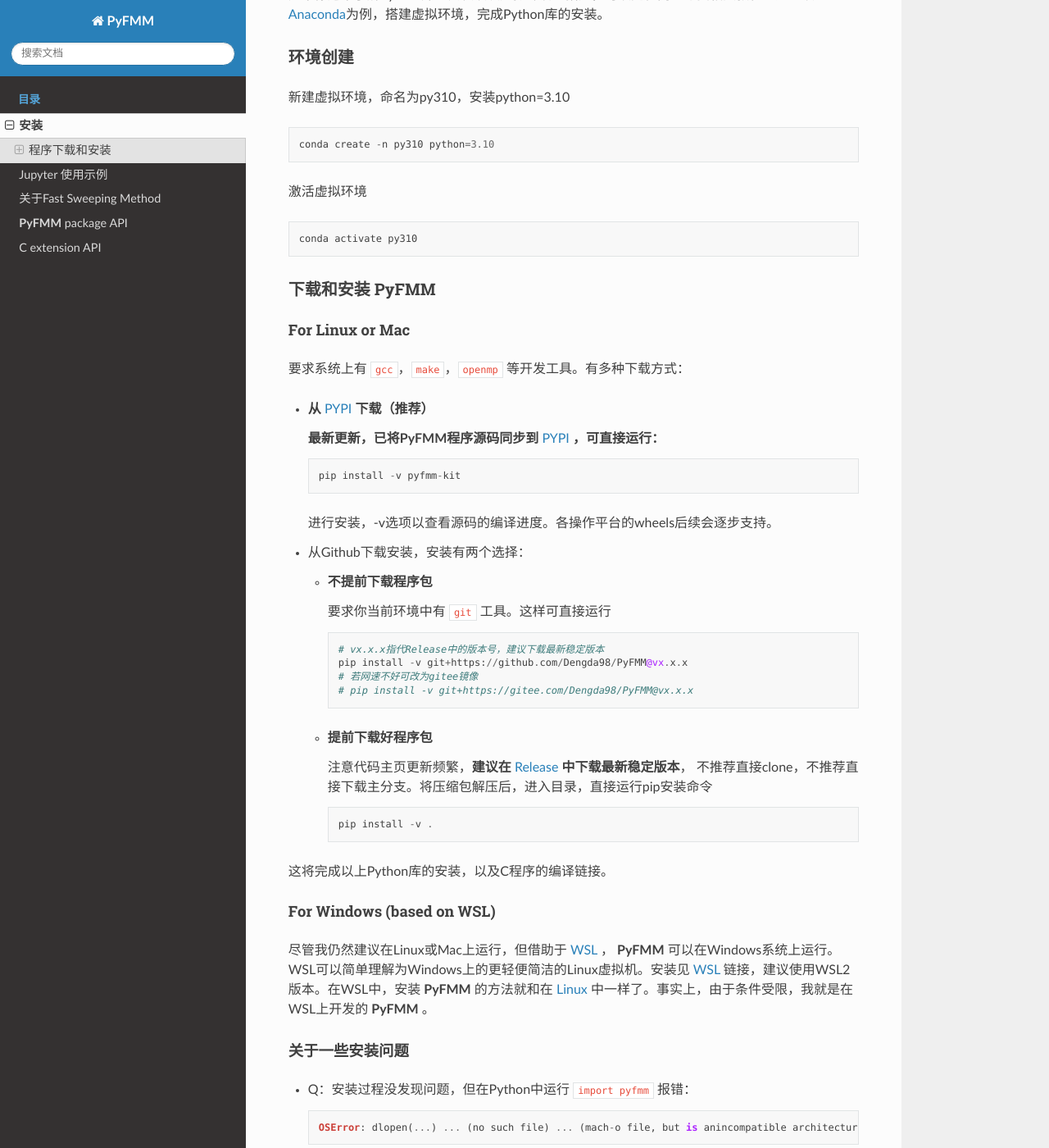
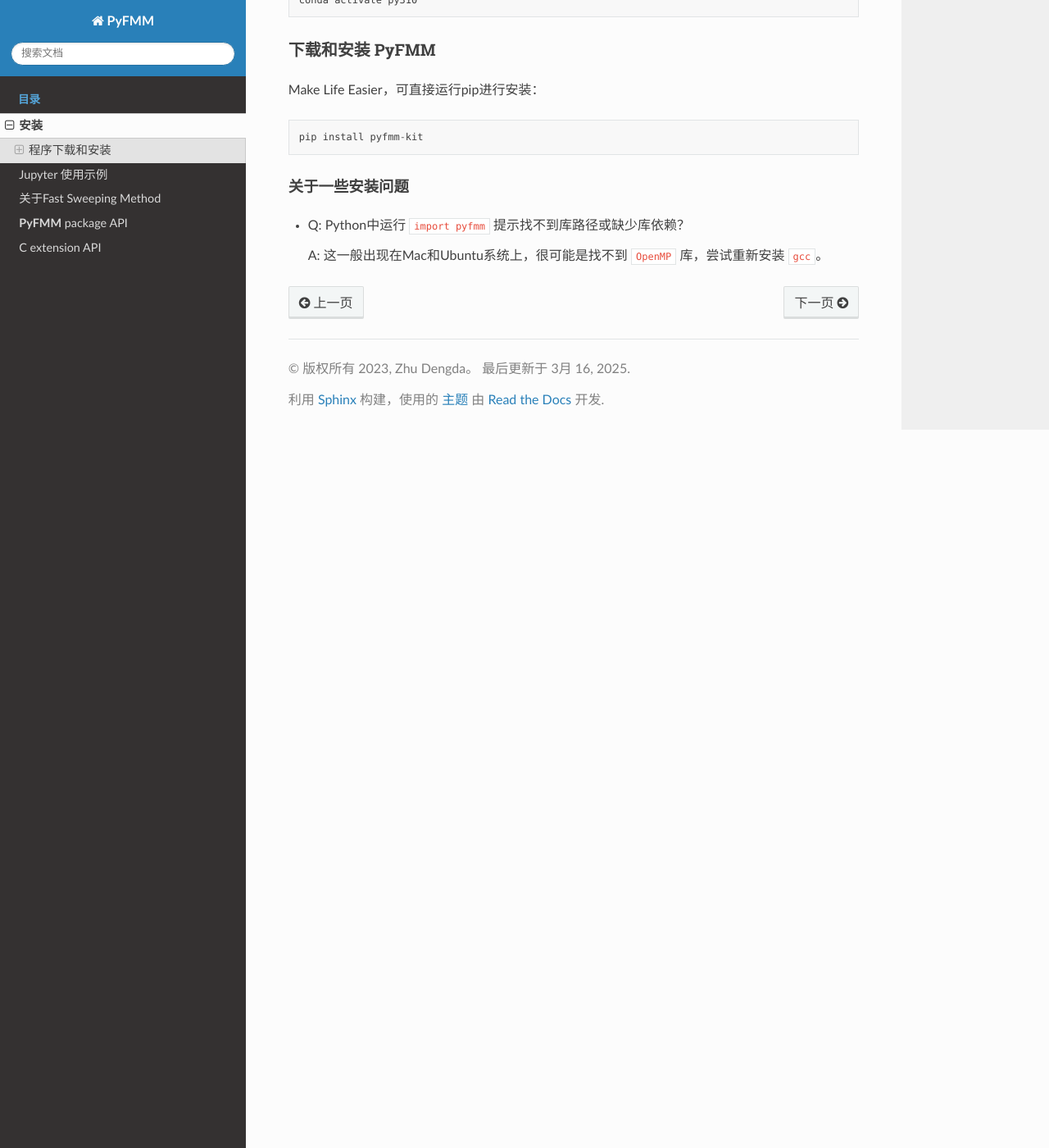
Before and after one commit to Dengda98/PyFMM, a Sphinx documentation site: the page built from docs/source/install.rst, in a window 1280 px wide and 1400 px high, scrolled down 1064 px. Shown: the whole window at 82% size. Built offline with Sphinx 7.4.7 and the Read the Docs theme 3.1.0, drawn with Linux system fonts in a browser that asks for light colours; pages that are not in the unit, such as notebooks, are missing from menus; some of the changed text lies outside the part shown.

Commit message:
DOC: update README and docs to support macos, ubuntu and windows

```diff
--- a/docs/source/install.rst
+++ b/docs/source/install.rst
@@ -8,7 +8,20 @@
 -----------------------------------------------------------
 
 
-**PyFMM**  目前可在Linux、Mac系统上运行，在Windows系统上可借助 `WSL <https://learn.microsoft.com/en-us/windows/wsl/>`_ 兼容运行。依赖库包括：
+从当前本版本起， **PyFMM** 提供多平台预编译版本的安装包，无需再进行本地编译。
+
+支持操作系统：
+
+.. raw:: html
+
+   <input type="checkbox" checked disabled> Linux<br>
+   <input type="checkbox" checked disabled> macOS<br>
+   <input type="checkbox" checked disabled> Windows<br>
+
+\
+
+
+依赖库包括：
 
 ::
 
@@ -18,28 +31,6 @@
     matplotlib >= 3.5
     jupyter
 
-
-C程序的编译链接基于 :code:`gcc` 编译器 + :code:`OpenMP` ，编译命令使用 :code:`make`，**确保系统已安装相应工具**。
-
-以ubuntu为例，安装 :code:`gcc` 和 :code:`make` :
-
-::
-
-    sudo apt install build-essential
-
-目前常见编译器应该已内置 :code:`OpenMP` 工具，或可运行以下命令安装:
-
-::
-
-    sudo apt install libomp-dev
-
-在Mac系统上则运行:
-
-::
-
-    brew install libomp
-
-Makefile位于 :code:`pyfmm/C_extension/Makefile` ，你可以自定义你的编译器和编译命令。
 
 
 程序下载和安装
@@ -72,71 +63,17 @@
 下载和安装 **PyFMM**
 ~~~~~~~~~~~~~~~~~~~~~
 
-.. _for_linux_or_mac:
+Make Life Easier，可直接运行pip进行安装：
 
-For Linux or Mac
-^^^^^^^^^^^^^^^^^^
+::
 
+  pip install pyfmm-kit
 
-
-要求系统上有 :code:`gcc`，:code:`make`，:code:`openmp` 等开发工具。有多种下载方式：
-
-+ **从** `PYPI <https://pypi.org/project/pyfmm-kit/>`_ **下载（推荐）**
-
-  **最新更新，已将PyFMM程序源码同步到** `PYPI <https://pypi.org/project/pyfmm-kit/>`_ **，可直接运行：**
-  ::
-
-    pip install -v pyfmm-kit
-
-  进行安装，-v选项以查看源码的编译进度。各操作平台的wheels后续会逐步支持。
-
-+ 从Github下载安装，安装有两个选择：
-
-  + **不提前下载程序包**
-
-    要求你当前环境中有 :code:`git` 工具。这样可直接运行
-    ::
-
-        # vx.x.x指代Release中的版本号，建议下载最新稳定版本
-        pip install -v git+https://github.com/Dengda98/PyFMM@vx.x.x
-        # 若网速不好可改为gitee镜像
-        # pip install -v git+https://gitee.com/Dengda98/PyFMM@vx.x.x
-
-  + **提前下载好程序包**
-
-    注意代码主页更新频繁，**建议在** `Release <https://github.com/Dengda98/PyFMM/releases>`_ **中下载最新稳定版本**，
-    不推荐直接clone，不推荐直接下载主分支。将压缩包解压后，进入目录，直接运行pip安装命令
-    ::
-
-        pip install -v .
-
-
-这将完成以上Python库的安装，以及C程序的编译链接。
-
-
-For Windows (based on WSL)
-^^^^^^^^^^^^^^^^^^
-
-尽管我仍然建议在Linux或Mac上运行，但借助于 `WSL <https://learn.microsoft.com/en-us/windows/wsl/>`_ ， **PyFMM** 可以在Windows系统上运行。WSL可以简单理解为Windows上的更轻便简洁的Linux虚拟机。安装见 `WSL <https://learn.microsoft.com/en-us/windows/wsl/>`_ 链接，建议使用WSL2版本。在WSL中，安装 **PyFMM** 的方法就和在 :ref:`Linux <for_linux_or_mac>` 中一样了。事实上，由于条件受限，我就是在WSL上开发的 **PyFMM** 。
 
 
 关于一些安装问题
 ^^^^^^^^^^^^^^^^^^
 
-+ Q：安装过程没发现问题，但在Python中运行 :code:`import pyfmm` 报错：
-  ::
++ Q: Python中运行 :code:`import pyfmm` 提示找不到库路径或缺少库依赖？
 
-    OSError: dlopen(...) ... (no such file) ... (mach-o file, but is anincompatible architecture (have 'arm64', need 'x86_64'))
-
-
-  A：这是安装编译的 **PyFMM** 和系统架构不匹配，属于比较少见的情况。正常情况下，不论Mac的芯片是Intel(x86_64)还是Apple Silicon(arm64)，编译C库时编译器会自动匹配架构。如果出现上述特殊情况，可以手动修改Makefile，在编译时指定架构，具体为
-
-  + 下载 **PyFMM** 程序包
-  + 在 :code:`pyfmm/C_extension/Makefile` 中修改编译器为 :code:`CC = clang` （似乎 :code:`gcc` 不太好做交叉编译），将编译选项增加为 :code:`CFLAGS = --target=x86_64-apple-darwin ...(其它不变)`
-  + 在程序根目录下，运行 :code:`pip install -v .` 重新安装
-
-  这样更改后重新安装，就可解决架构不匹配的问题。 **如果你是类似问题，可以在** :code:`CFLAGS` **中指定其它架构，详见** `clang编译器说明 <https://clang.llvm.org/docs/CrossCompilation.html>`_ 。
-
-+ Q：关于安装错误
-
-  A：建议在使用 :code:`pip` 安装时加上 :code:`-v` 选项，对于安装过程的输出可往前翻看具体原因，常常输出的最后一段不是直接原因。例如常见的，系统没有 :code:`openmp` 导致安装错误，建议在安装前确保这些编译工具已安装。
+  A: 这一般出现在Mac和Ubuntu系统上，很可能是找不到 :code:`OpenMP` 库，尝试重新安装 :code:`gcc`。
```
Also changed, not shown: README.md (+7 -5 lines), docs/source/index.rst (+7 -1 lines).
